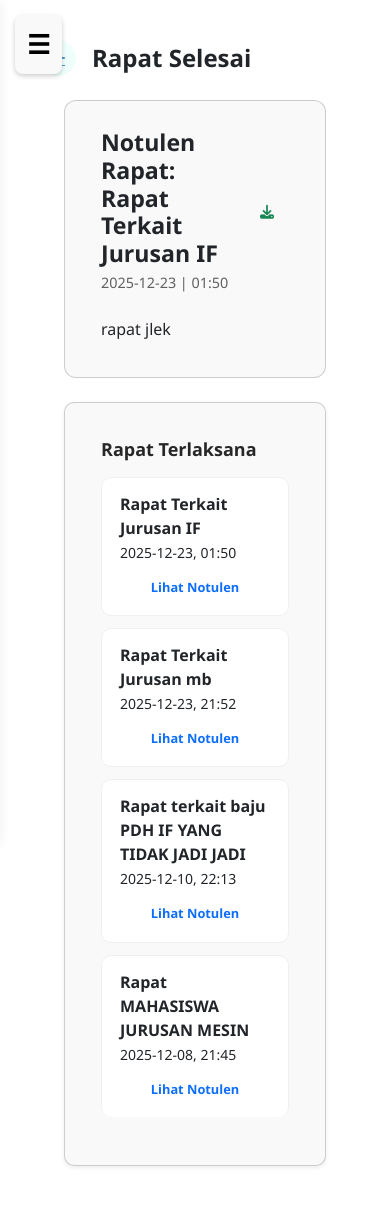
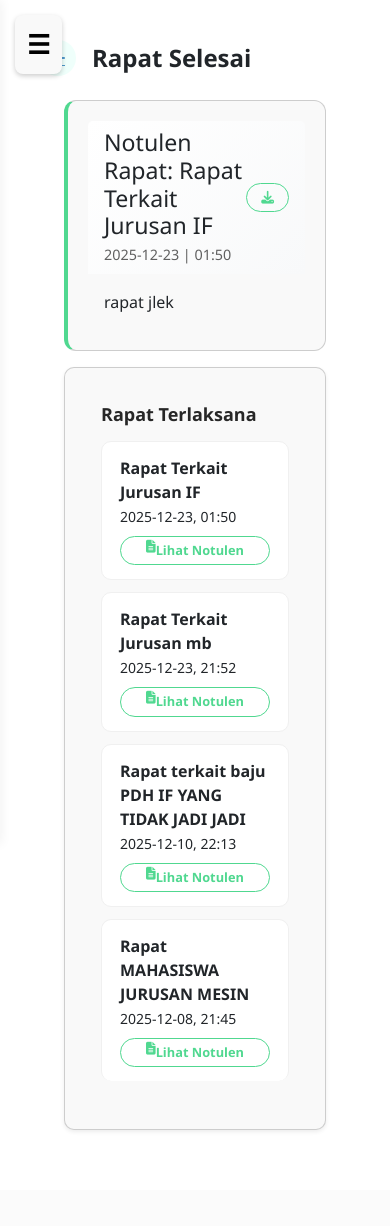
Before and after one commit to PutraAl/ProjectPerencanaanRapat, a PHP site: page /page/notulen.php?id=3 in a window 390 px wide. After the commit the page ends 1130 px from the top, so only its background shows below. Run offline with PHP 8.4, Linux system fonts and the light colour scheme; data comes from the database, SQL or seed files in the repository.

Commit message:
update css

```diff
--- a/assets/css/userpage.css
+++ b/assets/css/userpage.css
@@ -160,11 +160,18 @@
         padding: 20px;
     }
 
-    .meeting-item {
-        flex-direction: column;
-        align-items: flex-start;
-        gap: 10px;
-    }
+.meeting-item {
+    display: flex;
+    flex-direction: column;
+    align-items: flex-start;
+    gap: 8px;
+}
+
+.meeting-item .btn {
+    align-self: flex-end;
+}
+
+
 
     /* Sidebar disembunyikan */
     .sidebar {
@@ -576,20 +583,58 @@
     transition: all 0.3s;
 }
 
+/* PRIMARY */
 .btn-primary {
+    background-color: var(--primary);
+    color: var(--white);
+    border: 1px solid var(--primary);
+    border-radius: 20px;
+    padding: 4px 14px;
+    font-size: 0.8rem;
+}
+
+.btn-primary:hover:not(:disabled) {
     background-color: var(--primary);
     color: var(--white);
 }
 
-.btn-primary:hover:not(:disabled) {
-    background-color: var(--primary);
-}
-
+/* OUTLINE PRIMARY */
 .btn-outline-primary {
     border-radius: 20px;
     padding: 4px 14px;
     font-size: 0.8rem;
+    color: var(--primary);
+    border: 1px solid var(--primary);
 }
+
+.btn-outline-primary:hover:not(:disabled) {
+    background-color: var(--primary);
+    color: var(--white);
+}
+
+
+.btn-success {
+    background-color: var(--success);
+    color: var(--white);
+}
+
+.btn-success:hover:not(:disabled) {
+    background-color: var(--success);
+}
+
+.btn-outline-success {
+    border-radius: 20px;
+    padding: 4px 14px;
+    font-size: 0.8rem;
+    color: var(--success);
+    border: 1px solid var(--success);
+}
+
+.btn-outline-success:hover:not(:disabled) {
+    background-color: var(--success);
+    color: var(--white);
+}
+
 
 .btn-outline {
     background-color: transparent;
@@ -816,28 +861,26 @@
     background: var(--gray)
 }
 /* notulen page */
+.notulen-page {
+    padding: 0;
+}
+
+.notulen-wrapper {
+    padding: 20px;
+}
+
 .notulen-card {
     border-radius: 12px;
     overflow: hidden;
+    border-left: 4px solid var(--success);
 }
 
 .notulen-card .card-header {
-    background: linear-gradient(135deg,  var(--white));
+    background: linear-gradient(135deg, #ffffff, #f8f9fa);
     border-bottom: none;
-}
-
-.notulen-card h3 {
-    font-weight: 600;
-    margin-bottom: 5px;
 }
 
 .notulen-meta {
     font-size: 0.9rem;
-    color:var(--darkgray)
+    color: var(--darkgray);
 }
-
-.notulen-content {
-    font-size: 0.95rem;
-    line-height: 1.8;
-    color: var(--dark)
-}
--- a/page/notulen.php
+++ b/page/notulen.php
@@ -53,15 +53,20 @@ if ($id_rapat) {
 
         <div class="logo">Meeting Kampus</div>
 
-        <ul class="menu">
+        <!-- <ul class="menu"> -->
             <li class="menu-item">
                 <i class="fa-solid fa-chart-line"></i>
                 <a href="dashboard.php">Dashboard</a>
             </li>
 
-            <li class="menu-item active">
+            <li class="menu-item">
                 <i class="fa-solid fa-envelope"></i>
                 <a href="undangan.php">Undangan Rapat</a>
+            </li>
+
+            <li class="menu-item active">
+                <i class="fa-solid fa-file-lines"></i>
+                <a href="notulen.php">Notulen</a>
             </li>
 
             <li class="menu-item">
@@ -73,7 +78,7 @@ if ($id_rapat) {
                 <i class="fa-solid fa-right-from-bracket"></i>
                 <a href="logout.php">Keluar</a>
             </li>
-        </ul>
+        <!-- </ul> -->
     </div>
     <!-- End Sidebar -->
 
@@ -93,7 +98,7 @@ if ($id_rapat) {
 
 <!-- Detail Notulen -->
 <?php if (isset($rapat)) { ?>
-<div class="card mb-4 notulen-card">
+<div class="card mb-3 notulen-card">
 
     <div class="card-header d-flex justify-content-between align-items-center">
 
@@ -131,16 +136,17 @@ if ($id_rapat) {
 
                     <ul class="meeting-list">
                         <?php while ($row = mysqli_fetch_assoc($rapatSelesai)) { ?>
-                            <li class="meeting-item d-flex justify-content-between align-items-center">
+                            <li class="meeting-item d-flex justify-content-between">
                                 <div>
                                     <strong><?= htmlspecialchars($row['judul']) ?></strong><br>
                                     <small><?= htmlspecialchars($row['tanggal']) ?>, <?= htmlspecialchars($row['waktu']) ?></small>
                                 </div>
 
-                                <a href="notulen.php?id=<?= $row['id_rapat'] ?>"
-                                class="btn btn-sm btn-outline-primary">
-                                    Lihat Notulen
+                                <a href="notulen.php?id=<?= $row['id_rapat']; ?>"
+                                class="btn btn-outline-success btn-sm icon-btn">
+                                <i class="fa-solid fa-file-lines"></i> Lihat Notulen
                                 </a>
+
                             </li>
                         <?php } ?>
                     </ul>
```
Also changed, not shown: page/jadwal.php (+6 -2 lines), page/logout.php (+10 -8 lines), page/profil.php (+9 -5 lines), page/undangan.php (+12 -6 lines).
